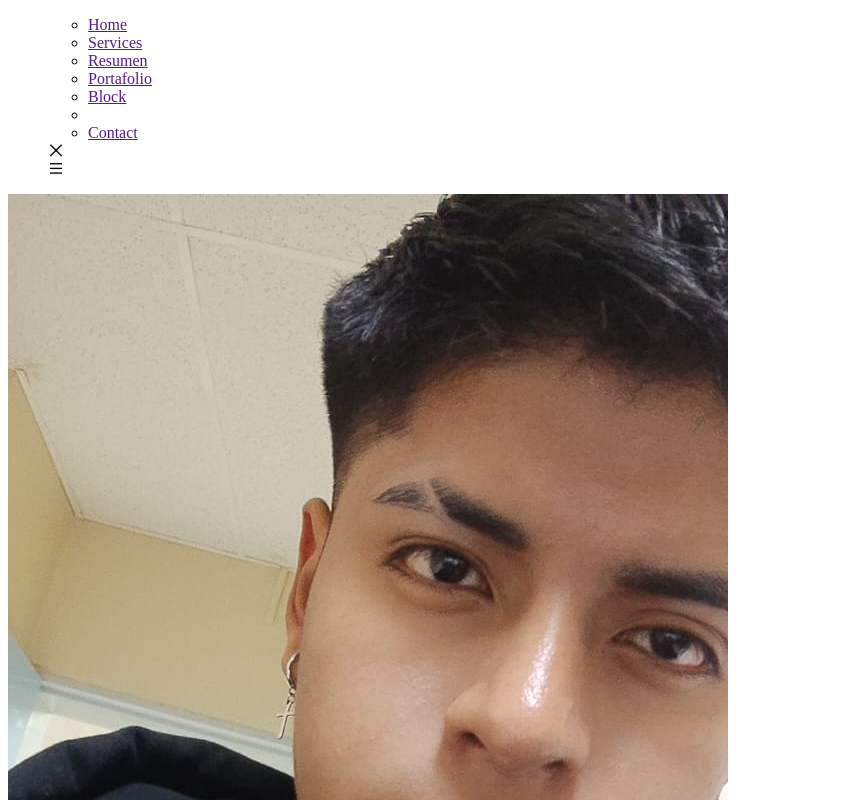
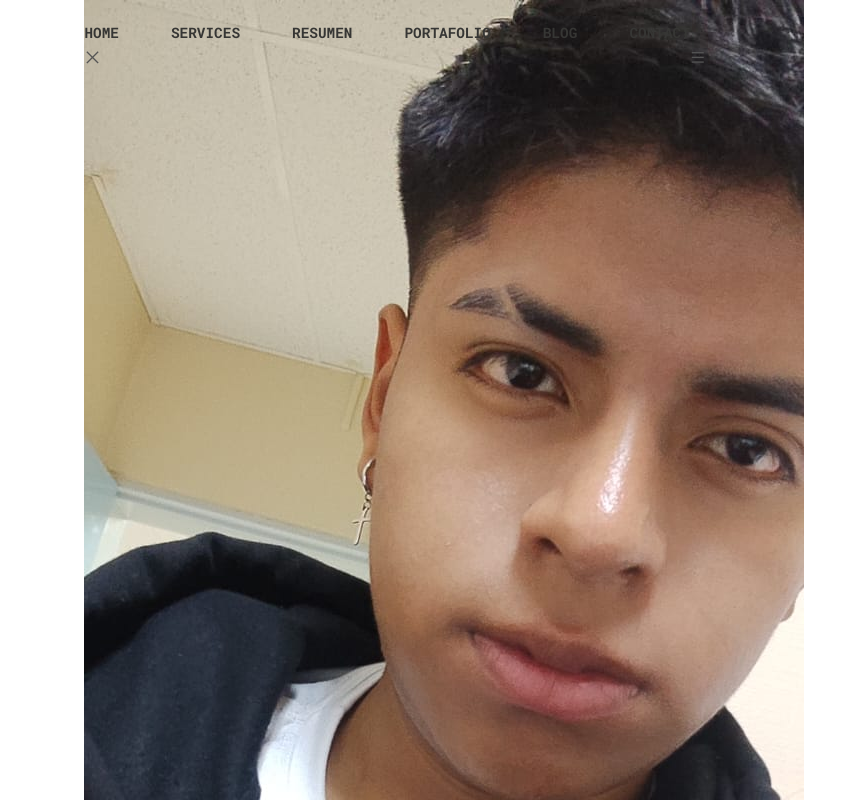
Before and after one commit to lilnewh/portafolio, a plain HTML site: page index.html in a window 1280 px wide. Shown: the top 800 px of the page, without its empty margins (0-859 px from the left). Drawn offline with nearby package versions, Linux system fonts and the light colour scheme.

Commit message:
portafolio web estilos

```diff
--- a/estilos/style.css
+++ b/estilos/style.css
@@ -16,4 +16,108 @@
     --roboto-font:'Roboto', san-serif;
     --mono-font: 'Roboto Mono', monospace;
     --font-japanese: 'Noto Sans JP', sans-serif;
+    --fs-h1: 2.75rem;
+    --fs-h2: 2.25rem;
+    --fs-lg: 1.25rem;
+    --fs-base: 1rem;
+    --fs-sm: 0.87rem;
+    --fs-xs: 0.75rem;
+    /*FONT WEIGHT*/
+    --medium: 500;
+    --semibold: 600;
+    --bold: 700;
 }
+/*CSS BASE*/
+*{
+    margin: 0;
+    padding: 0;
+    box-sizing: border-box;
+}
+html{
+    scroll-behavior: smooth;
+}
+body,button,input,textarea{
+    font-family: var(--roboto-font);
+    font-size: var(--fs-base);
+}
+body{
+    background-color: var(--bg-color);
+    color: var(--text-color);
+    line-height: 1.5rem;
+}
+h1,h2,h3{
+    font-family: var(--mono-font);
+    font-weight: var(--bold);
+}
+ul{
+    list-style:none;
+}
+a{
+    text-decoration: none;
+}
+button{
+    cursor: pointer;
+    background: none;
+    border: none;
+    outline: none;
+}
+img{
+    max-width: 100%;
+    height: auto;
+}
+textarea,input{
+    background: none;
+    outline: none;
+    border: none;
+}
+/*ESTILOS REUSABLES*/
+.container{
+    /*background: red;*/
+    max-width: 1140px;
+    margin: 0 auto;
+    padding-left: 0.9rem;
+    padding-right: 0.9rem;
+}
+.grid{
+    display: grid;
+}
+.section{
+    padding-top: 3.75rem;
+    padding-bottom: 3.75rem;
+}
+/*HEADER*/
+.header{
+    position: absolute;
+    top: 0px;
+    left: 0px;
+    width: 100%;
+    z-index: 100;
+}
+.nav{
+    /*background-color: red;*/
+    height: calc(var(--header-height) + 0.875rem);
+    display: flex;
+    align-items: flex-end;
+}
+.nav__list{
+    display: flex;
+    column-gap: 3.25rem;
+}
+.nav__links{
+    color: #363634;
+    font-size: 0.9rem;
+    font-weight: var(--bold);
+    font-family: var(--mono-font);
+    text-transform: uppercase;
+    position: relative;
+    transition: 0.3s;
+}
+.nav__links:hover{
+    opacity: 0.5;
+}
+.nav__list::after{
+    content: '';
+    position: absolute;
+    bottom: -0;
+    right: -0.5rem;
+}
--- a/index.html
+++ b/index.html
@@ -1,45 +1,41 @@
 <!DOCTYPE html>
 <html lang="en">
+
 <head>
     <meta charset="UTF-8">
     <meta name="viewport" content="width=device-width, initial-scale=1.0">
 
     <!--ICONOS REMIXICON-->
-        <link href="https://cdn.jsdelivr.net/npm/remixicon@4.5.0/fonts/remixicon.css" rel="stylesheet"/>
+    <link href="https://cdn.jsdelivr.net/npm/remixicon@4.5.0/fonts/remixicon.css" rel="stylesheet" />
 
     <!--ANADIMOS ESTILOS CSS-->
     <link rel="stylesheet" href="estilos/style.css" />
     <title>Portafolio Web Taylor Conejo</title>
 </head>
+
 <body>
     <!--HEADER-->
     <header class="header" id="header">
         <nav class="nav container">
-                <ul class="nav__list">
             <div class="nav__menu" id="nav-menu">
                 <ul class="nav__list">
-                            <li>
-                                <a href="" class="nav__links active links">Home</a>
-                            </li>
-                            <li> <a href="" class="nav__links
-                                active links">Services</a> </li>
+                    <li> <a href="" class="nav__links active links">Home</a></li>
+                    <li> <a href="" class="nav__links active links">Services</a></li>
                     <li> <a href="" class="nav__links active links">Resumen</a></li>
                     <li> <a href="" class="nav__links active links">Portafolio</a></li>
-                                <li> <a href="" class="nav__links active links">Block</a><li>
+                    <li> <a href="" class="nav__links active links">Blog</a></li>
                     <li> <a href="" class="nav__links active links">Contact</a></li>
                 </ul>
                 <!--ETIQUETA CLOSE-->
-                              <div class="nav__close" id="nav-close"> <i class="ri-close-large-fill"></i>
-
+                <div class="nav__close" id="nav-close">
+                    <i class="ri-close-large-fill"></i>
                 </div>
             </div>
             <!--ETIQUETA MENU-->
             <div class="nav__togle" id="nav-toggle">
                 <i class="ri-menu-fill"></i>
             </div>
-                    </ul>
-                </nav>
-                <!--FIN DE NAV-->
+        </nav><!--FIN DE NAV-->
     </header><!--FIN DEL HEADER-->
     <!--MAIN-->
     <main class="main">
@@ -48,7 +44,8 @@
             <div class="home__container container drig">
                 <img src="img/foto.jpg  " alt="Taylor Conejo" class="home__img">
                 <div class="home__data">
-                            <h1 class="home__name">Taylor Conejo</h1> <p class="home__work">ESTUDIANTE</p>
+                    <h1 class="home__name">Taylor Conejo</h1>
+                    <p class="home__work">ESTUDIANTE</p>
                     <dl class="home__list">
                         <dt>AGE:</dt>
                         <dd>20</dd>
@@ -79,8 +76,12 @@
 
 
 
-    <script src="js/script.js"></script> </body> </html>
+    <script src="js/script.js"></script>
+</body>
+
+</html>
 
 
 </body>
+
 </html>
```
Lines whose indentation alone changed are shown as unchanged.
